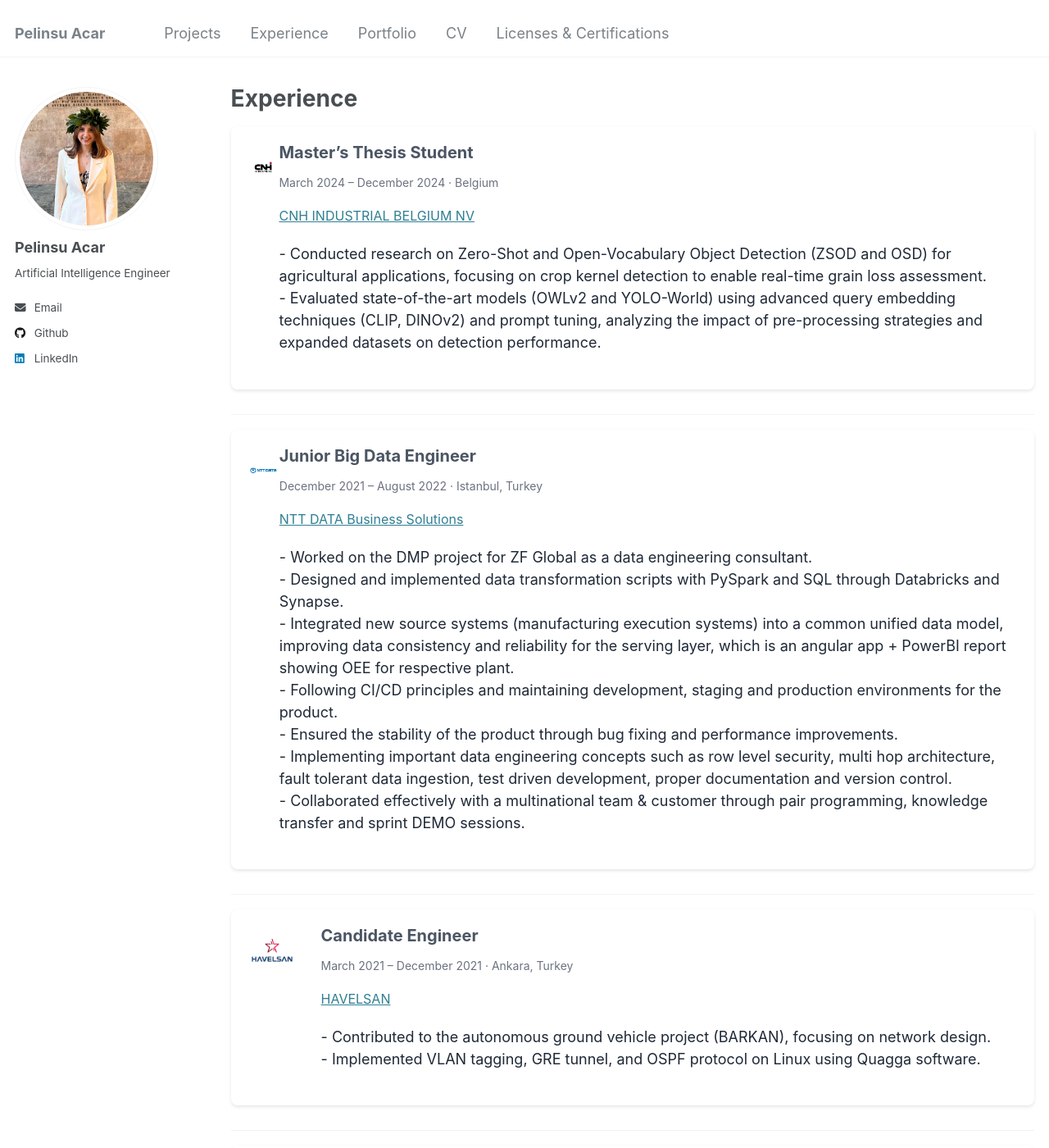
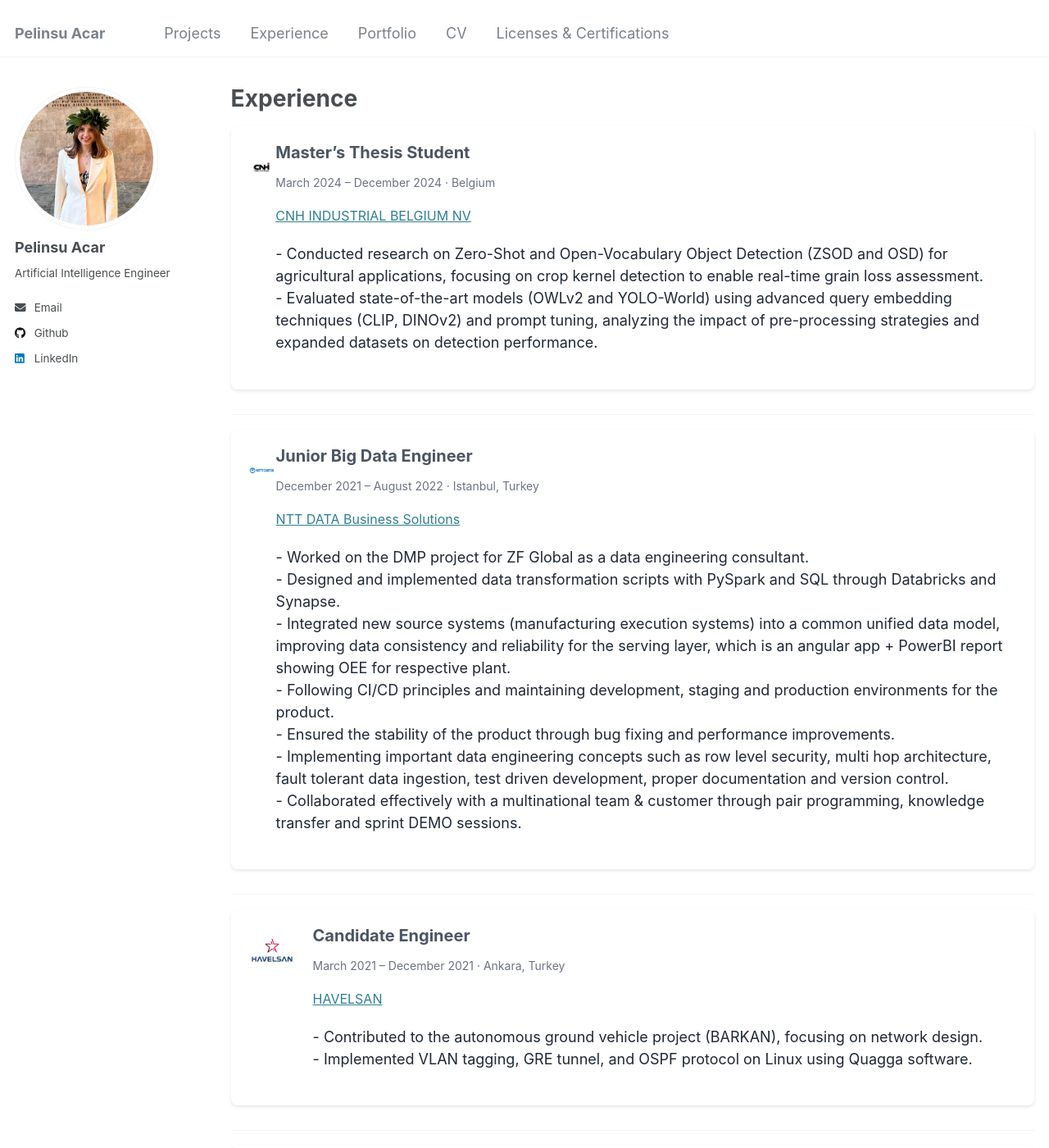
Before and after one commit to pelinsuacar/pelinsuacar.github.io, a Jekyll site: the page built from _pages/experience.md, in a window 1280 px wide and 1400 px high. Shown: the whole window at 82% size. Built offline with Jekyll 4.4.1, drawn with Linux system fonts in a browser that asks for light colours.

Commit message:
Update timeline.html

```diff
--- a/_layouts/timeline.html
+++ b/_layouts/timeline.html
@@ -50,7 +50,7 @@ layout: default
     width: 60px; /* Fixed size for logos */
     height: 60px;
     object-fit: contain;
-    margin-right: 30px; /* Space between logo and text */
+    margin-right: 20px; /* Space between logo and text */
   }
 
   .timeline-item h2 {
```
